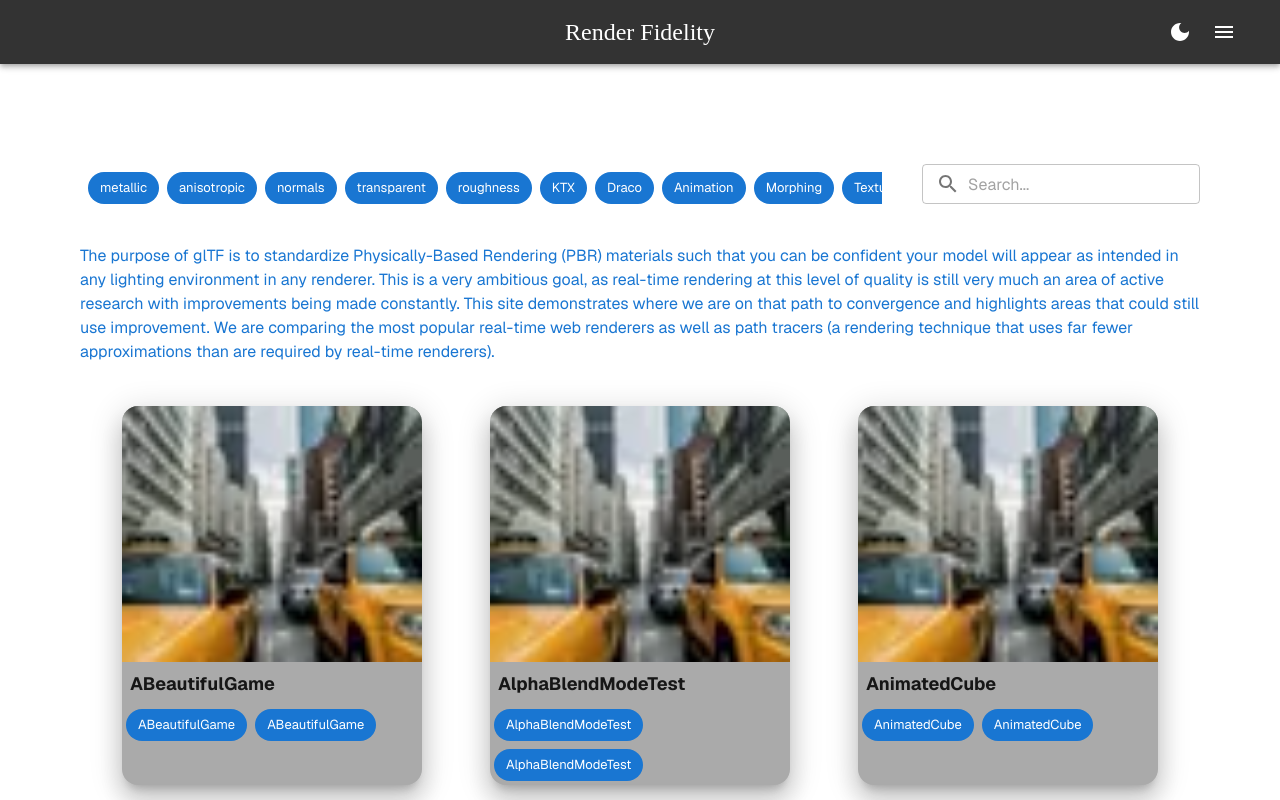
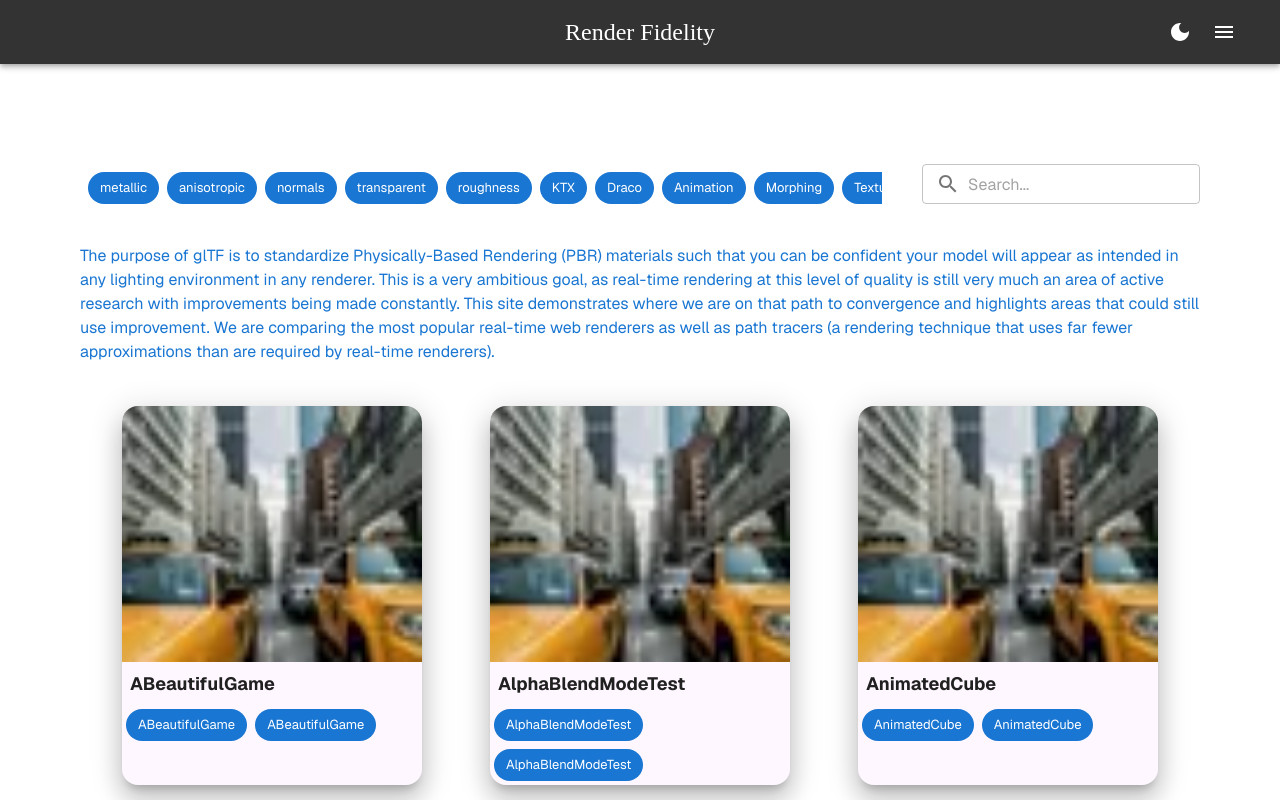
Before and after one commit to phasmatic3d/rfw, a Next.js app: page / in a window 1280 px wide. Shown: the top 800 px of the page. Built offline with nearby package versions, Linux system fonts and the light colour scheme; what @mui/material-nextjs would draw is missing.

Commit message:
Change card color to match Figma

```diff
--- a/src/components/ModelCard.tsx
+++ b/src/components/ModelCard.tsx
@@ -9,7 +9,7 @@ export type ModelCardProps = {
 
 export default function ModelCard({name}: ModelCardProps) {
     return (
-        <Box sx={{boxShadow:16, width: '300px', borderRadius: '16px', background:'#AAAAAA', margin: '10px'}}>
+        <Box sx={{boxShadow:16, width: '300px', borderRadius: '16px', background:'#FEF7FF', margin: '10px'}}>
             <Grid container justifyContent="center">
               <img
                 style={{textAlign: "center", borderTopLeftRadius: '16px', borderTopRightRadius: '16px'}}
```
